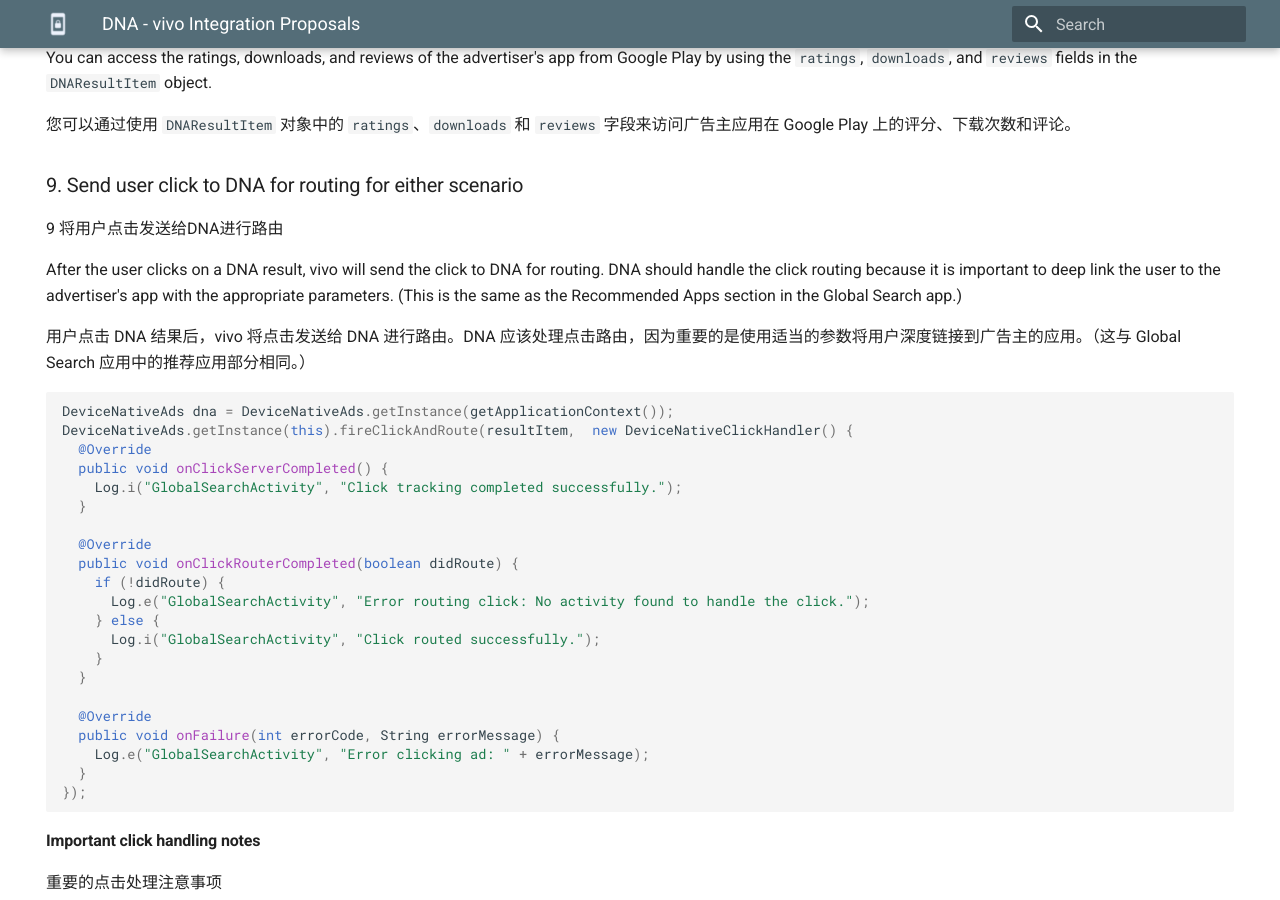
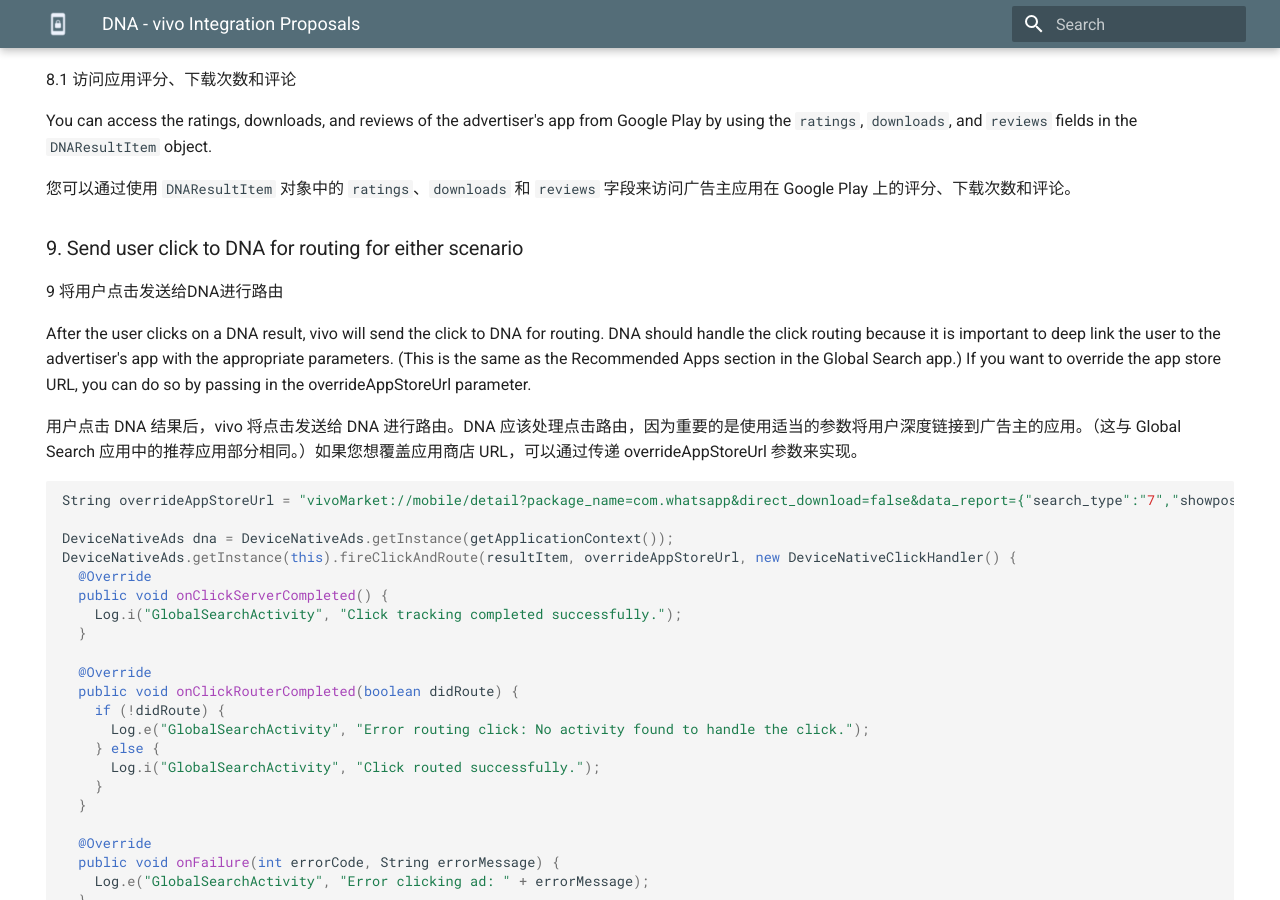
Before and after one commit to Device-Native/website, an MkDocs documentation site: the page built from docs/vivo-global-search.md, in a window 1280 px wide and 900 px high, scrolled down 15906 px. Built offline with MkDocs 1.6.1 and Material for MkDocs 9.7.7, drawn with Linux system fonts in a browser that asks for light colours; some of the changed text lies outside the part shown.

````diff
--- a/docs/vivo-global-search.md
+++ b/docs/vivo-global-search.md
@@ -66,7 +66,7 @@ DeviceNativeAds SDK 以 AAR 文件的形式分发。请按照以下说明进行
 #### 1.1. Download the AAR File
 1.1. 下载 AAR 文件
 
-You can find the latest AAR hosted here: [https://dna-hosting.s3.amazonaws.com/public/com.devicenative.dna-vivo-v1.1.15.aar](https://dna-hosting.s3.amazonaws.com/public/com.devicenative.dna-vivo-v1.1.15.aar)
+You can find the latest AAR hosted here: [https://dna-hosting.s3.amazonaws.com/public/com.devicenative.dna-vivo-v1.1.16.aar](https://dna-hosting.s3.amazonaws.com/public/com.devicenative.dna-vivo-v1.1.16.aar)
 
 #### 1.2 Place the AAR File in your Project
 1.2 将 AAR 文件放置在您的项目中
@@ -392,13 +392,15 @@ dna.fireImpressions(scenario3Ads, "gs, scenario 3, slot 5 and 10, CPA");
 ### 7. Send user click to DNA for routing
 7 将用户点击发送给DNA进行路由
 
-After the user clicks on a DNA result, vivo will send the click to DNA for routing. DNA should handle the click routing because it is important to deep link the user to the advertiser's app with the appropriate parameters.
+After the user clicks on a DNA result, vivo will send the click to DNA for routing. DNA should handle the click routing because it is important to deep link the user to the advertiser's app with the appropriate parameters. If you want to override the app store URL, you can do so by passing in the overrideAppStoreUrl parameter.
 
-用户点击 DNA 结果后，vivo 将点击发送给 DNA 进行路由。DNA 应该处理点击路由，因为重要的是使用适当的参数将用户深度链接到广告主的应用。
+用户点击 DNA 结果后，vivo 将点击发送给 DNA 进行路由。DNA 应该处理点击路由，因为重要的是使用适当的参数将用户深度链接到广告主的应用。如果您想覆盖应用商店 URL，可以通过传递 overrideAppStoreUrl 参数来实现。
 
 ```java
+String overrideAppStoreUrl = "vivoMarket://mobile/detail?package_name=com.whatsapp&direct_download=false&data_report={"search_type":"7","showpos":"0","scene":"2"}&time=1733831680973&from_info={position=1, scene=2}";
+
 DeviceNativeAds dna = DeviceNativeAds.getInstance(getApplicationContext());
-DeviceNativeAds.getInstance(this).fireClickAndRoute(resultItem,  new DeviceNativeClickHandler() {
+DeviceNativeAds.getInstance(this).fireClickAndRoute(resultItem, overrideAppStoreUrl, new DeviceNativeClickHandler() {
   @Override
   public void onClickServerCompleted() {
     Log.i("GlobalSearchActivity", "Click tracking completed successfully.");
@@ -673,13 +675,16 @@ You can access the ratings, downloads, and reviews of the advertiser's app from
 ### 9. Send user click to DNA for routing for either scenario
 9 将用户点击发送给DNA进行路由
 
-After the user clicks on a DNA result, vivo will send the click to DNA for routing. DNA should handle the click routing because it is important to deep link the user to the advertiser's app with the appropriate parameters. (This is the same as the Recommended Apps section in the Global Search app.)
+After the user clicks on a DNA result, vivo will send the click to DNA for routing. DNA should handle the click routing because it is important to deep link the user to the advertiser's app with the appropriate parameters. (This is the same as the Recommended Apps section in the Global Search app.) If you want to override the app store URL, you can do so by passing in the overrideAppStoreUrl parameter.
 
-用户点击 DNA 结果后，vivo 将点击发送给 DNA 进行路由。DNA 应该处理点击路由，因为重要的是使用适当的参数将用户深度链接到广告主的应用。（这与 Global Search 应用中的推荐应用部分相同。）
+用户点击 DNA 结果后，vivo 将点击发送给 DNA 进行路由。DNA 应该处理点击路由，因为重要的是使用适当的参数将用户深度链接到广告主的应用。（这与 Global Search 应用中的推荐应用部分相同。）如果您想覆盖应用商店 URL，可以通过传递 overrideAppStoreUrl 参数来实现。
+
 
 ```java
+String overrideAppStoreUrl = "vivoMarket://mobile/detail?package_name=com.whatsapp&direct_download=false&data_report={"search_type":"7","showpos":"0","scene":"2"}&time=1733831680973&from_info={position=1, scene=2}";
+
 DeviceNativeAds dna = DeviceNativeAds.getInstance(getApplicationContext());
-DeviceNativeAds.getInstance(this).fireClickAndRoute(resultItem,  new DeviceNativeClickHandler() {
+DeviceNativeAds.getInstance(this).fireClickAndRoute(resultItem, overrideAppStoreUrl, new DeviceNativeClickHandler() {
   @Override
   public void onClickServerCompleted() {
     Log.i("GlobalSearchActivity", "Click tracking completed successfully.");
````
Also changed, not shown: other parts of docs/vivo-global-search.md (+3 -3 lines), docs/vivo-sdk-changelog.md (+4 -0 lines).
